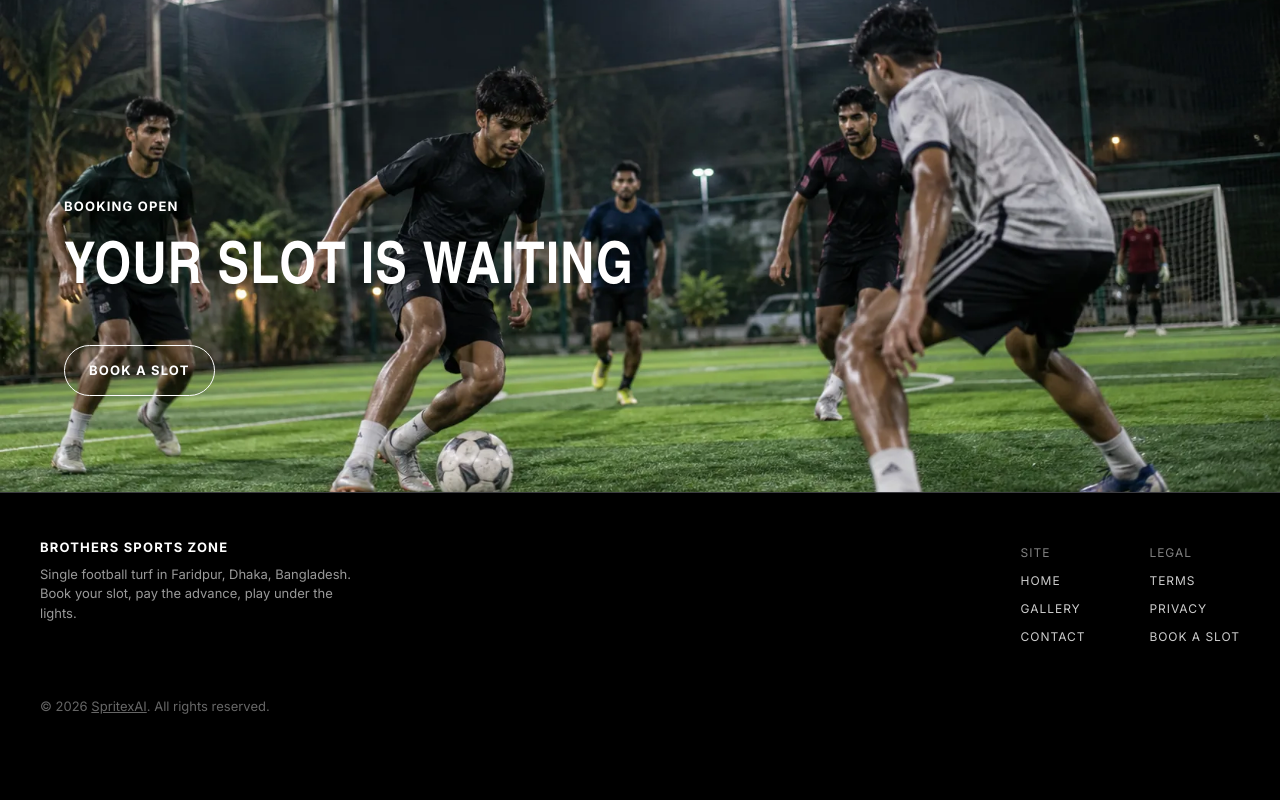
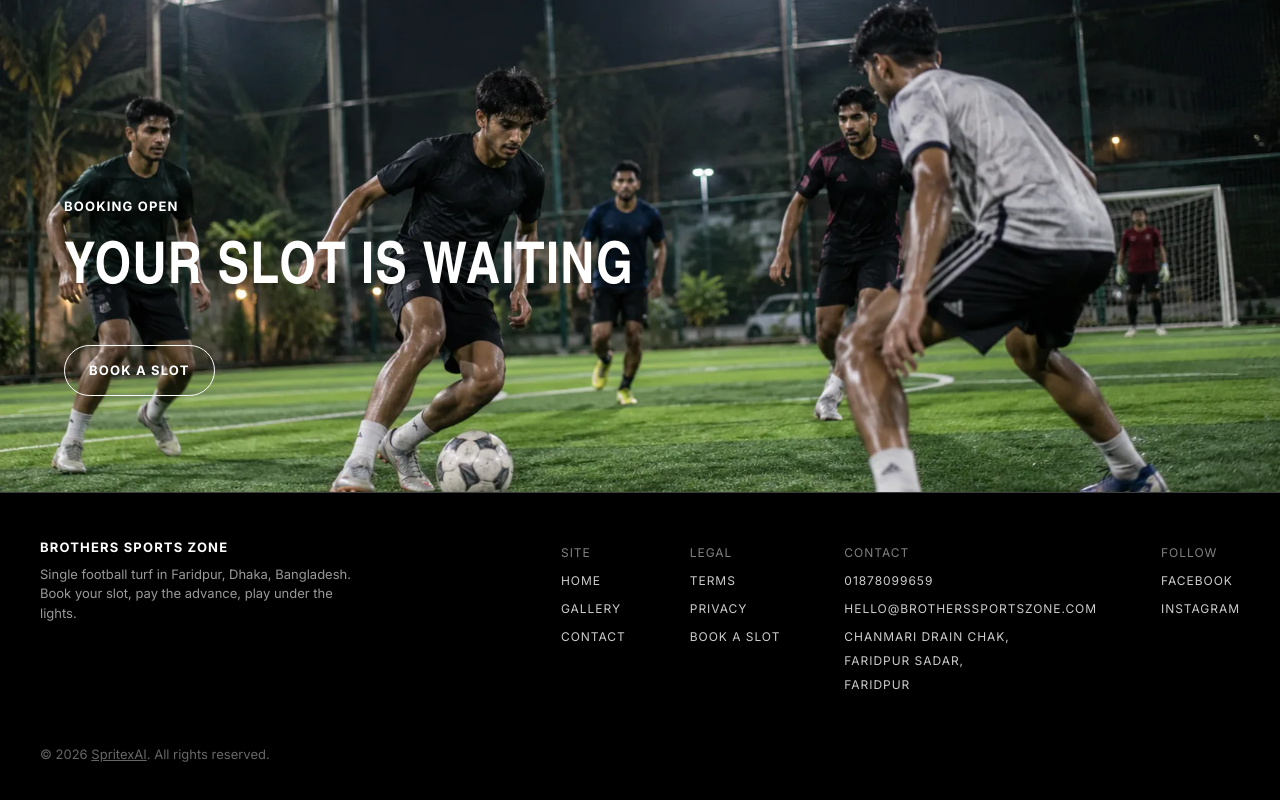
Before and after one commit to Seizmann/brothers-sports-zone, a React (Vite) app in the folder apps/web/: page / in a window 1280 px wide. Shown: the part 1943-2743 px from the top of the page. Before the commit the page ends 2707 px from the top, so only its background shows below. Built offline with nearby package versions, Linux system fonts and the light colour scheme; no server answers; the database is empty.

Commit message:
feat: footer shows db-driven contact info and social links

```diff
--- a/apps/web/src/components/FooterDark.tsx
+++ b/apps/web/src/components/FooterDark.tsx
@@ -1,7 +1,49 @@
 import { Link } from "react-router-dom";
+import { useEffect, useState } from "react";
+import { CONTACT_DEFAULTS, SOCIAL_DEFAULTS } from "../lib/site";
+import { supabase } from "../lib/supabase";
+import { normalizePhone } from "../lib/format";
+import type { Settings } from "@brothers-sports-zone/shared-types";
 
-/** Site-wide dark footer. */
+type FooterInfo = Pick<typeof CONTACT_DEFAULTS, "phone" | "email" | "location"> & typeof SOCIAL_DEFAULTS;
+
+/** Contact info and social links come from the settings singleton (edited in
+ *  /management/settings), the same source the /contact page reads. Defaults
+ *  render immediately — that is what the prerendered HTML bakes — then the
+ *  client fetch overwrites them with the live DB values. On fetch failure
+ *  the defaults simply stay. */
 export function FooterDark() {
+  const [info, setInfo] = useState<FooterInfo>({
+    phone: CONTACT_DEFAULTS.phone,
+    email: CONTACT_DEFAULTS.email,
+    location: CONTACT_DEFAULTS.location,
+    facebook: SOCIAL_DEFAULTS.facebook,
+    instagram: SOCIAL_DEFAULTS.instagram,
+  });
+
+  useEffect(() => {
+    void (async () => {
+      const { data } = await supabase
+        .from("settings")
+        .select("contact_phone, contact_email, contact_location, facebook_url, instagram_url")
+        .eq("id", 1)
+        .maybeSingle();
+      if (data) {
+        const row = data as Pick<
+          Settings,
+          "contact_phone" | "contact_email" | "contact_location" | "facebook_url" | "instagram_url"
+        >;
+        setInfo({
+          phone: row.contact_phone,
+          email: row.contact_email,
+          location: row.contact_location,
+          facebook: row.facebook_url,
+          instagram: row.instagram_url,
+        });
+      }
+    })();
+  }, []);
+
   return (
     <footer className="print-hide bg-canvas-night text-white">
       <div className="hairline-dark px-6 py-12 md:px-10">
@@ -13,6 +55,7 @@ export function FooterDark() {
               lights.
             </p>
           </div>
+          <div className="flex flex-wrap gap-x-16 gap-y-10">
             <nav className="flex gap-16" aria-label="Footer">
               <div className="flex flex-col gap-1">
                 <p className="micro-cap text-white/50">Site</p>
@@ -27,6 +70,36 @@ export function FooterDark() {
                 <Link to="/book" className="micro-cap text-white/80 hover:text-white">Book a slot</Link>
               </div>
             </nav>
+            <div className="flex flex-col gap-1">
+              <p className="micro-cap text-white/50">Contact</p>
+              <a href={`tel:${normalizePhone(info.phone)}`} className="micro-cap text-white/80 hover:text-white">
+                {info.phone}
+              </a>
+              <a href={`mailto:${info.email}`} className="micro-cap text-white/80 hover:text-white">
+                {info.email}
+              </a>
+              <p className="micro-cap max-w-44 text-white/80">{info.location}</p>
+            </div>
+            <div className="flex flex-col gap-1">
+              <p className="micro-cap text-white/50">Follow</p>
+              <a
+                href={info.facebook}
+                target="_blank"
+                rel="noopener noreferrer"
+                className="micro-cap text-white/80 hover:text-white"
+              >
+                Facebook
+              </a>
+              <a
+                href={info.instagram}
+                target="_blank"
+                rel="noopener noreferrer"
+                className="micro-cap text-white/80 hover:text-white"
+              >
+                Instagram
+              </a>
+            </div>
+          </div>
         </div>
         <p className="caption mt-12 text-white/40">
           © {new Date().getFullYear()}{" "}
--- a/apps/web/src/lib/site.ts
+++ b/apps/web/src/lib/site.ts
@@ -20,3 +20,10 @@ export const CONTACT_DEFAULTS = {
   mapLat: 23.596549,
   mapLng: 89.843991,
 };
+
+/** Footer social links, same defaults convention as CONTACT_DEFAULTS. Keep
+ *  in sync with the 202609090004_social_links.sql column defaults. */
+export const SOCIAL_DEFAULTS = {
+  facebook: "https://www.facebook.com/share/1DV8SpFLL9/",
+  instagram: "https://www.instagram.com/brothers_sports_zone_faridpur",
+};
```
Lines whose indentation alone changed are shown as unchanged.
